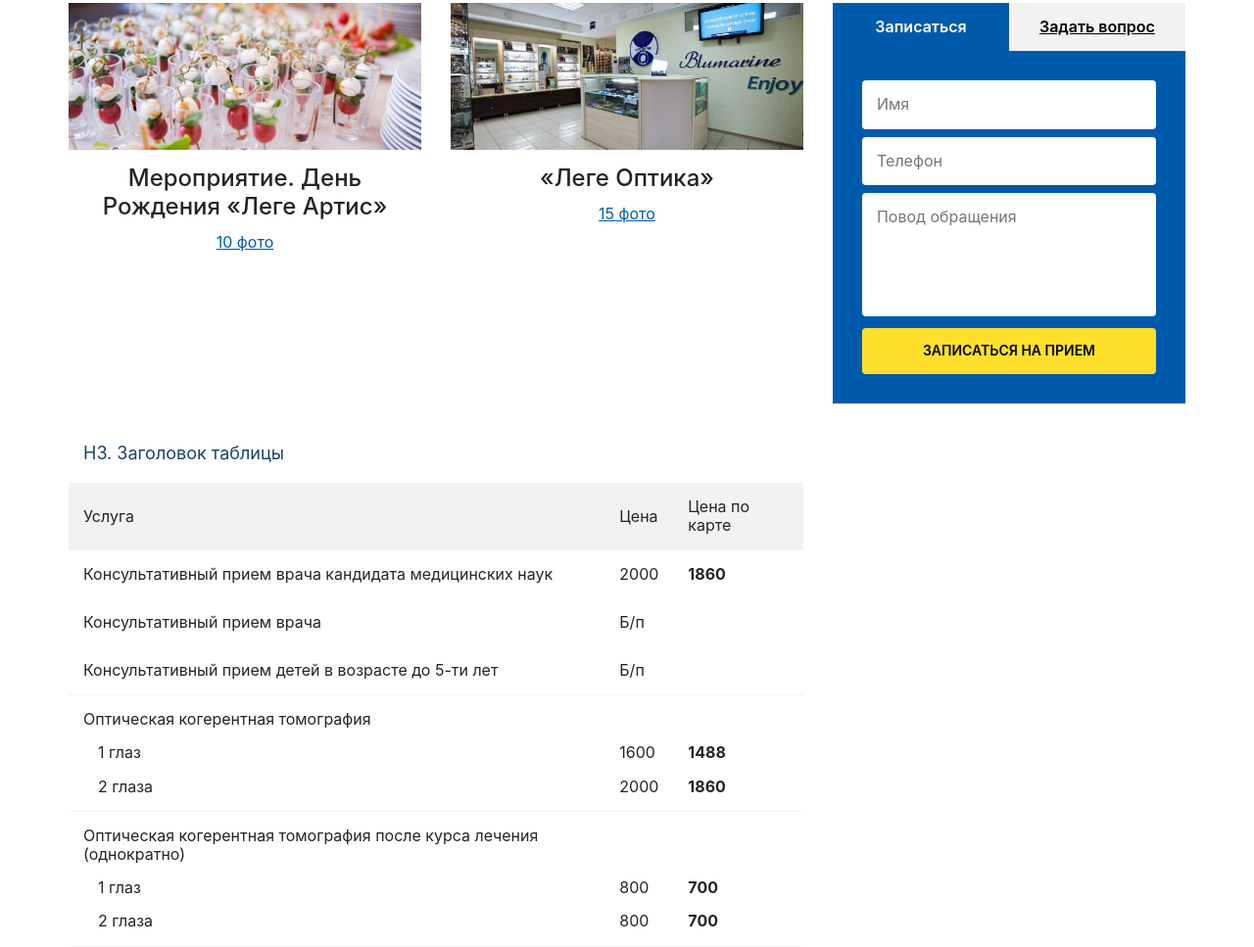
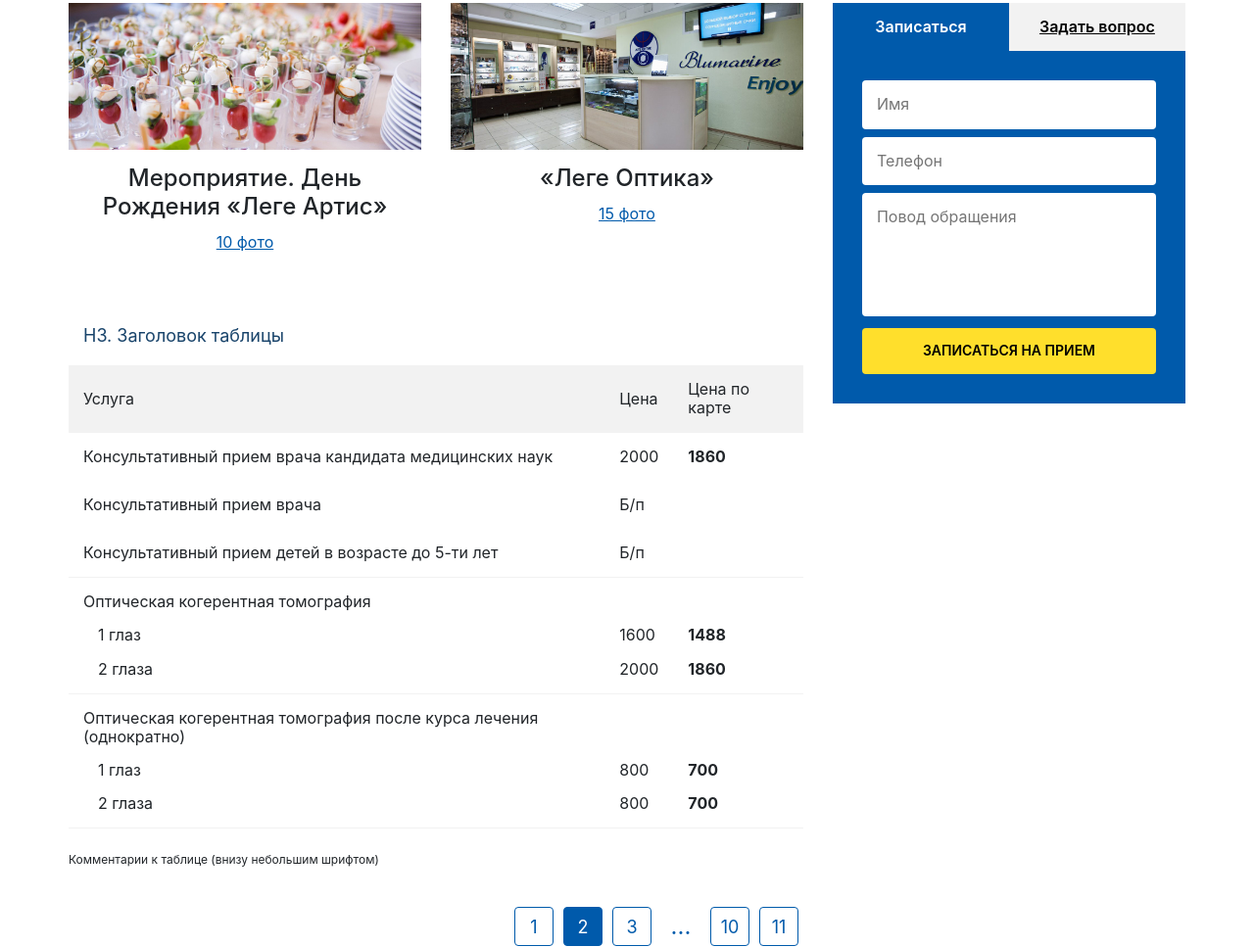
Before and after one commit to artreikan/lege-artis, a website: page index.html in a window 1280 px wide. Shown: the part 2892-3859 px from the top of the page at 98% size. Drawn offline with nearby package versions, Linux system fonts and the light colour scheme.

Commit message:
сверстана пагинация

```diff
--- a/index.html
+++ b/index.html
@@ -3,6 +3,7 @@
 	<head>
 		<meta charset="UTF-8"/>
 		<meta http-equiv="X-UA-Compatible" content="ie=edge"/>
+		<meta name="viewport" content="width=device-width, initial-scale=1.0">
 		<title>Леге Артис</title>
 		<link rel="stylesheet" href="https://cdnjs.cloudflare.com/ajax/libs/slick-carousel/1.9.0/slick.min.css"/>
 		<link rel="stylesheet" href="dist/css/style.css"/>
@@ -399,7 +400,7 @@
 							</h3>
 							<a href="#" class="news__item-link">15 фото</a>
 						</article>
-						<form action="/" method="post" class="form news__form">
+						<form action="https://echo.htmlacademy.ru" method="post" class="form news__form">
 							<div class="form-switcher">
 								<button type="button" class="form-switcher__btn form-switcher__btn--active">Записаться</button>
 								<button type="button" class="form-switcher__btn">Задать вопрос</button>
@@ -502,10 +503,34 @@
 								</tr>
 							</tbody>
 						</table>
+						<p class="table__comment">Комментарии к таблице (внизу небольшим шрифтом)</p>
+						<!-- /.table -->
+
+						<ul class="pagination">
+							<li class="pagination__item">
+								<a href="#" class="pagination__link">1</a>
+							</li>
+							<li class="pagination__item">
+								<a href="#" class="pagination__link pagination__link--active">2</a>
+							</li>
+							<li class="pagination__item">
+								<a href="#" class="pagination__link">3</a>
+							</li>
+							<li class="pagination__item">
+								<a href="#" class="pagination__link pagination__link--skip">...</a>
+							</li>
+							<li class="pagination__item">
+								<a href="#" class="pagination__link">10</a>
+							</li>
+							<li class="pagination__item">
+								<a href="#" class="pagination__link">11</a>
+							</li>
+						</ul>
+						<!-- /.pagination -->
 					</div>
 				</div>
 			</div>
-			<!-- /.table -->
+
 		</main>
 		<!-- /.main-content -->
 
--- a/src/scss/blocks/_news.scss
+++ b/src/scss/blocks/_news.scss
@@ -13,6 +13,7 @@
 
   &--big {
     @include col(4);
+    margin-bottom: 120px;
   }
 }
 
--- /dev/null
+++ b/src/scss/blocks/_pagination.scss
@@ -0,0 +1,36 @@
+.pagination {
+  list-style: none;
+  padding-left: 0;
+  margin-bottom: 0;
+  margin-left: auto;
+  display: flex;
+  flex-wrap: wrap;
+  font-size: 18px;
+}
+
+.pagination__item {
+  margin: 0 5px;
+}
+
+.pagination__link {
+  display: block;
+  width: 40px;
+  height: 40px;
+  text-decoration: none;
+  border: 1px solid $primaryColor;
+  border-radius: 4px;
+  text-align: center;
+  line-height: 40px;
+  transition: color $duration, background-color $duration;
+
+  &--skip {
+    border: none;
+    font-size: 24px;
+  }
+
+  &:hover,
+  &--active {
+    color: #fff;
+    background-color: $primaryColor;
+  }
+}
--- a/src/scss/blocks/_table.scss
+++ b/src/scss/blocks/_table.scss
@@ -5,10 +5,15 @@
 
 .table-wrapper {
   @include col(8);
+  margin-top: -120px;
+  display: flex;
+  flex-direction: column;
 }
 
 .table {
   width: 100%;
+  margin-bottom: 25px;
+  overflow-x: auto;
 }
 
 .table__head {
@@ -37,3 +42,8 @@
     }
   }
 }
+
+.table__comment {
+  font-size: 12px;
+  margin-bottom: 40px;
+}
--- a/src/scss/style.scss
+++ b/src/scss/style.scss
@@ -19,3 +19,4 @@
 @import "blocks/form";
 @import "blocks/news";
 @import "blocks/table";
+@import "blocks/pagination";
```
Also changed, not shown: dist/css/style.css.
